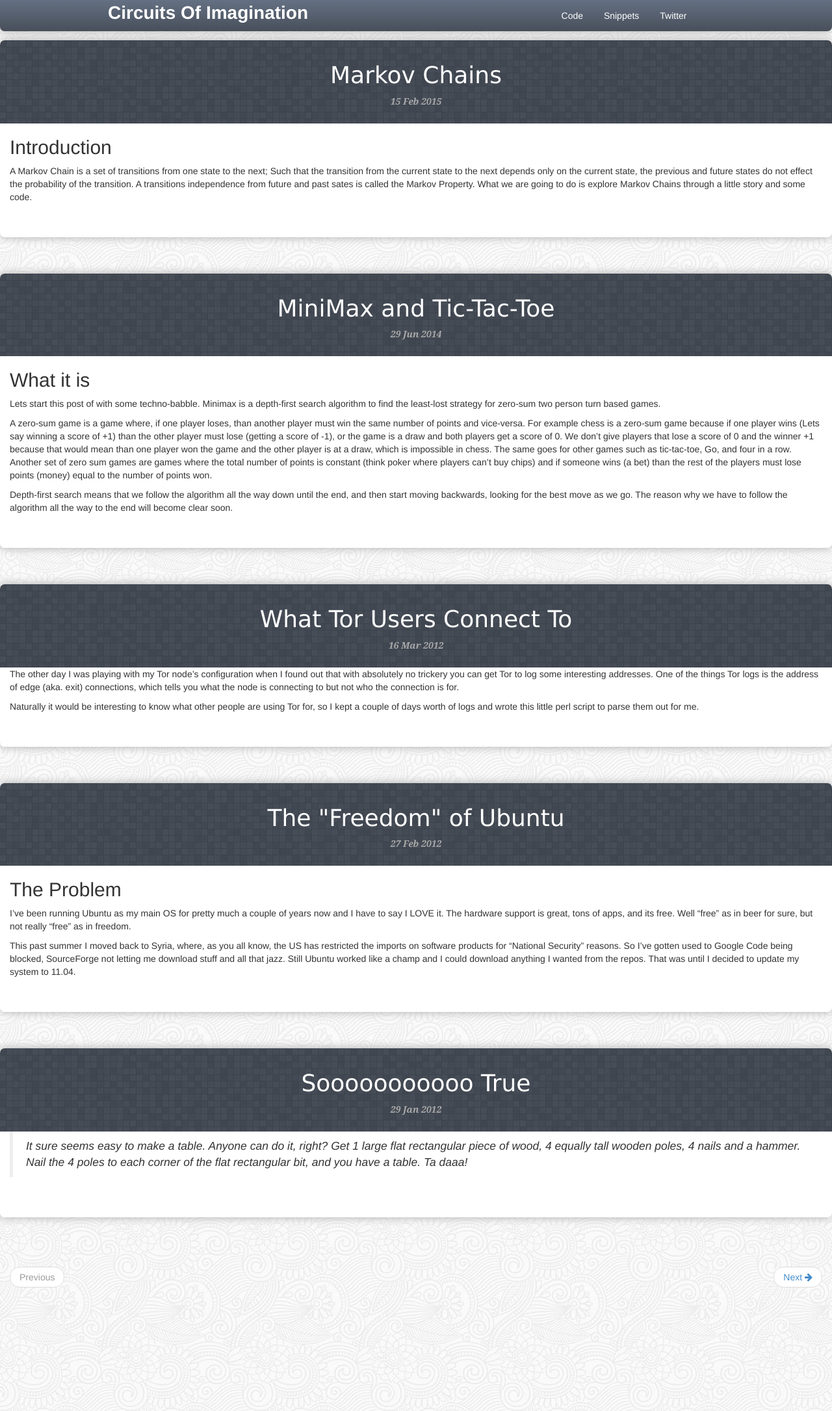
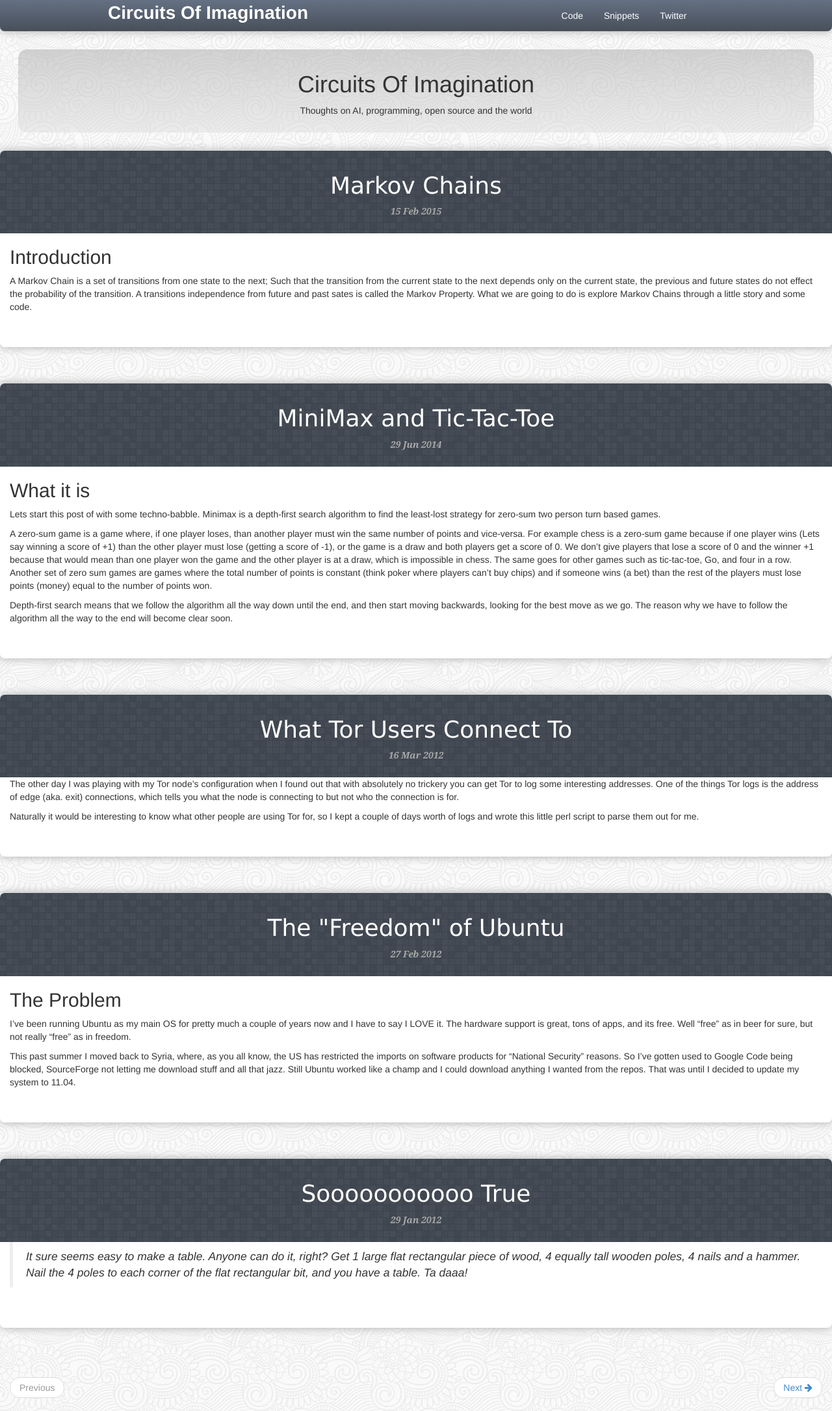
Before and after one commit to tantalum/tantalum.github.io, a Jekyll site: the page built from index.html, in a window 1280 px wide. Shown: the whole page at 65% size. Built offline with Jekyll 4.4.1, drawn with Linux system fonts in a browser that asks for light colours; nearby versions of some CDN libraries; Markdown is read by kramdown in place of the engine named in the settings; the list of posts is cut into pages by our own code; comment, search, counter and statistics services are not loaded.

Commit message:
Header on index page.

```diff
--- a/css/main.css
+++ b/css/main.css
@@ -2,6 +2,10 @@ body {
     background: url('/img/symphony.png');
 	background-attachment: fixed;
 }
+
+/* -------------------------------------------------------------------------
+NAVIGATION BAR
+-------------------------------------------------------------------------- */
 
 .main-nav {
     background #454D57;
@@ -40,6 +44,23 @@ body {
     display: inline-block;
     padding: 1em;
 }
+
+/* ----------------------------------------------------------------------------
+ABOUT SECTION
+------------------------------------------------------------------------------- */
+
+.about {
+    background: rgb(170,170,170);
+    background: linear-gradient(to bottom, rgba(170,170,170,0.50) 0%,rgba(221,221,221,0.50) 100%);
+    margin: 2em;
+    padding: 1em;
+    border-radius: 1em;
+    text-align: center;
+}
+
+/* ------------------------------------------------------------------
+POSTS
+-------------------------------------------------------------------- */
 
 .post {
     background: #fff;
--- a/index.html
+++ b/index.html
@@ -2,6 +2,11 @@
 layout: default
 title: Circuits Of Imagination Blog
 ---
+
+<header class="about">
+    <h1>Circuits Of Imagination</h1>
+    <p>Thoughts on AI, programming, open source and the world</p>
+</header>
 
 {% for post in paginator.posts %}
 <section class="post">
@@ -15,7 +20,7 @@ title: Circuits Of Imagination Blog
 </section>
 {% endfor %}
 
-<div class="paginator-bar">
+<footer class="paginator-bar">
 	<div class="container-fluid">
 		<ul class="pager">
 			{% if paginator.previous_page %}
@@ -39,4 +44,4 @@ title: Circuits Of Imagination Blog
 			{% endif %}
 		</ul>
 	</div>
-</div>
+</footer>
```
